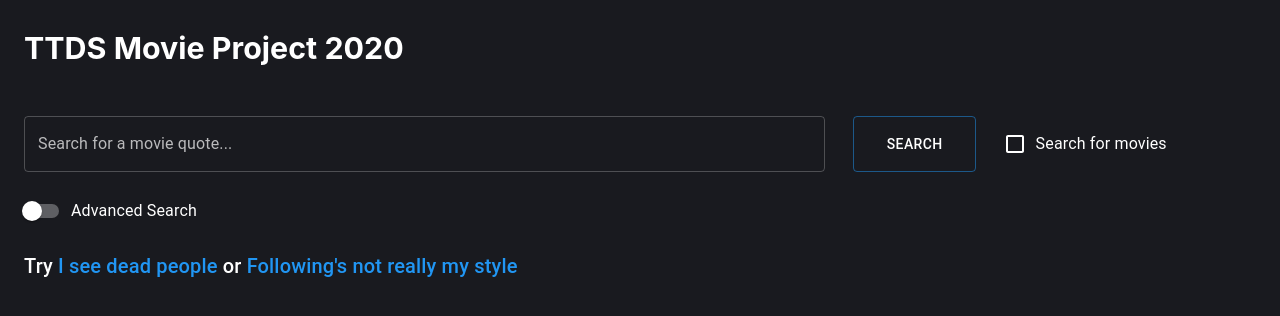
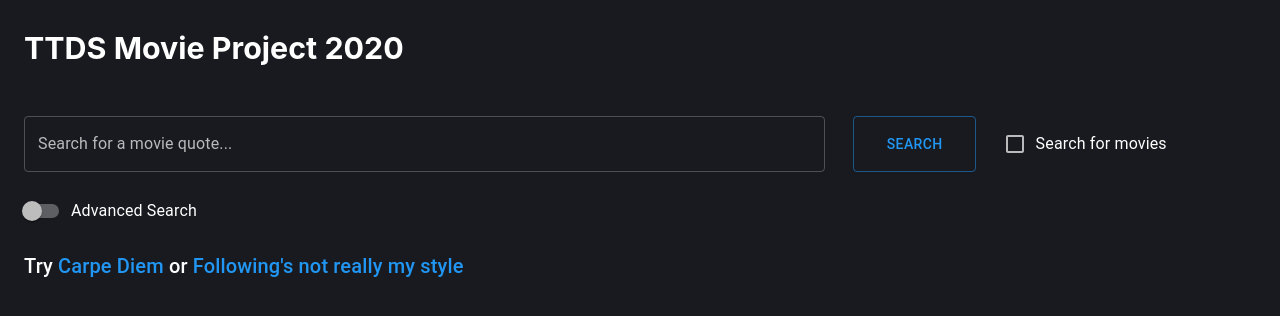
Before and after one commit to marinapts/ttds_movie_search, a React (Create React App) app in the folder gui/: page / in a window 1280 px wide. Shown: the top 316 px of the page. Built offline with nearby package versions, Linux system fonts and the light colour scheme.

Commit message:
Fix genre filtering width, sticky movie info card and colours

```diff
--- a/gui/src/App.js
+++ b/gui/src/App.js
@@ -31,7 +31,7 @@ export default class App extends Component {
       showCards: false,
       showExamples: true,
       showErrorMsg: false,
-      loading: true
+      loading: false
     }
   }
 
@@ -77,18 +77,16 @@ export default class App extends Component {
               showErrorMsg={showErrorMsg}
             />
           </div>
-          {showCards &&
           <Fragment>
             {loading ?
               <Fragment>
-                  {Array.apply(null, { length: 2 }).map((e, i) => (
+                {Array.apply(null, { length: 3 }).map((e, i) => (
                   <Skeleton variant="rect" width={790} height={170} className="skeleton-card" />
                 ))}
               </Fragment>
-                : <MoviesContainer data={movies} genres={genres} />
+              : showCards && <MoviesContainer data={movies} genres={genres} />
             }
           </Fragment>
-          }
         </Container>
       </ThemeProvider>
     )
--- a/gui/src/components/detailsCard/detailsCard.scss
+++ b/gui/src/components/detailsCard/detailsCard.scss
@@ -1,7 +1,12 @@
+@import '../../variables.scss';
+
 .details-card {
   margin-top: 60px;
+  margin-top: 95px;
+  position: sticky;
+  top: 10px;
 }
 
 h5 {
-  color: #2196f3;
+  color: $mainColor;
 }
--- a/gui/src/components/genreFilter/GenreFilter.js
+++ b/gui/src/components/genreFilter/GenreFilter.js
@@ -47,7 +47,7 @@ export default class GenreFilter extends Component {
     const { genres } = this.props
 
     return(
-      <ButtonGroup color="primary" aria-label="primary button group">
+      <ButtonGroup color="primary" aria-label="primary button group" className="genre-filtering">
       {
         genres.map((genre, value) =>
           <GenreButton
--- a/gui/src/components/genreFilter/genreFilter.scss
+++ b/gui/src/components/genreFilter/genreFilter.scss
@@ -1,3 +1,7 @@
 .MuiButton-root {
   margin: 0 10px;
 }
+
+.genre-filtering {
+  display: block !important;
+}
--- a/gui/src/components/moviesContainer/MoviesContainer.js
+++ b/gui/src/components/moviesContainer/MoviesContainer.js
@@ -37,7 +37,7 @@ export default class MoviesContainer extends React.Component {
       data = data.filter(d => d.categories.includes(selectedGenre[0]))
     }
 
-    this.setState({ data, showDetails: false })
+    this.setState({ data, showDetails: false, offset: 0 })
   }
 
   viewMovieInfoCard = async movieId => {
@@ -70,11 +70,31 @@ export default class MoviesContainer extends React.Component {
           }
 
           <Grid item xs={8}>
-            <Typography variant="h6" color="primary">{`Query results: ${data.length} movies`}</Typography>
+            <Typography variant="body1" className="query-results">{`Query results: ${data.length} movies`}</Typography>
+
+            {data.length > perPage &&
+              <Pagination
+                limit={perPage}
+                offset={offset}
+                total={data.length}
+                currentPageColor="primary"
+                onClick={(e, offset) => this.handleClick(offset)}
+              />
+            }
 
             {data.slice(offset, offset + perPage).map((movie, idx) =>
               <MovieCard key={idx} viewDetails={this.viewMovieInfoCard} {...movie} />
             )}
+
+            {data.length > perPage &&
+              <Pagination
+                limit={perPage}
+                offset={offset}
+                total={data.length}
+                currentPageColor="primary"
+                onClick={(e, offset) => this.handleClick(offset)}
+              />
+            }
           </Grid>
 
           {showDetails &&
@@ -85,14 +105,6 @@ export default class MoviesContainer extends React.Component {
             </Grid>
           }
         </Grid>
-        {data.length > 0 &&
-          <Pagination
-            limit={perPage}
-            offset={offset}
-            total={data.length}
-            onClick={(e, offset) => this.handleClick(offset)}
-          />
-        }
       </div>
     )
   }
--- a/gui/src/components/moviesContainer/moviesContainer.scss
+++ b/gui/src/components/moviesContainer/moviesContainer.scss
@@ -1,3 +1,13 @@
+@import '../../variables.scss';
+
 .movies-container {
   margin-top: 20px;
+
+  .query-results {
+    color: white;
+  }
+
+  .MuiFlatPageButton-rootCurrent {
+    color: white;
+  }
 }
--- a/gui/src/components/searchInput/SearchInput.js
+++ b/gui/src/components/searchInput/SearchInput.js
@@ -136,6 +136,7 @@ export default class SearchInput extends Component {
 
           <FormControlLabel
             className="advanced-search-button"
+            color="primary"
             control={
               <Switch
                 checked={enableAdvancedSearch}
@@ -157,10 +158,10 @@ export default class SearchInput extends Component {
 
 
         {showExamples &&
-          <Typography variant="h6" color="primary">
+          <Typography variant="h6" color="primary" className="examples">
             <span>
               Try <Link color="primary" underline="none" variant="inherit" onClick={this.setSearchInput}>
-                I see dead people
+                Carpe Diem
               </Link>
             </span>
             <span> or <Link color="primary" underline="none" variant="inherit" onClick={this.setSearchInput}>
@@ -180,5 +181,7 @@ export default class SearchInput extends Component {
 }
 
 SearchInput.propTypes = {
-  performSearch: PropTypes.func.isRequired
+  performSearch: PropTypes.func.isRequired,
+  showExamples: PropTypes.bool.isRequired,
+  showErrorMsg: PropTypes.bool.isRequired
 }
--- a/gui/src/components/searchInput/searchInput.scss
+++ b/gui/src/components/searchInput/searchInput.scss
@@ -14,11 +14,13 @@
 
   .movie-search {
     width: 20%;
+    color: white;
   }
 }
 
 .advanced-search-button {
   padding-bottom: 20px;
+  color: white;
 }
 
 .error-container {
@@ -30,6 +32,7 @@
   padding-bottom: 10px;
 }
 
+.examples {
   h6, span {
    color: white;
   }
@@ -37,3 +40,4 @@ h6, span {
   a {
     cursor: pointer;
   }
+}
--- a/gui/src/variables.scss
+++ b/gui/src/variables.scss
@@ -1,5 +1,3 @@
 $background: #191A1F;
 $cardBackground: #121318;
-$textColor: #202127;
-$subtextColor: #a2a2a2;
-$searchBorderColor: #2196f3;
+$mainColor: #2196f3;
```
Lines whose indentation alone changed are shown as unchanged.
